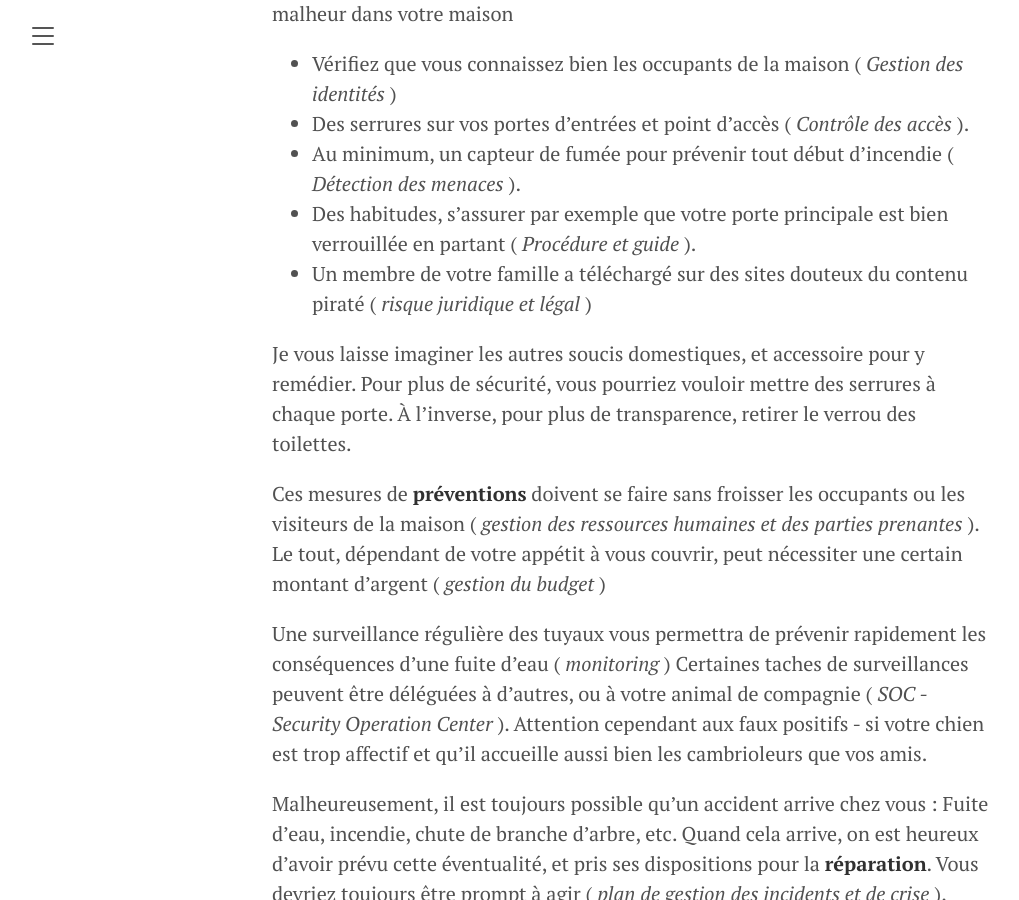
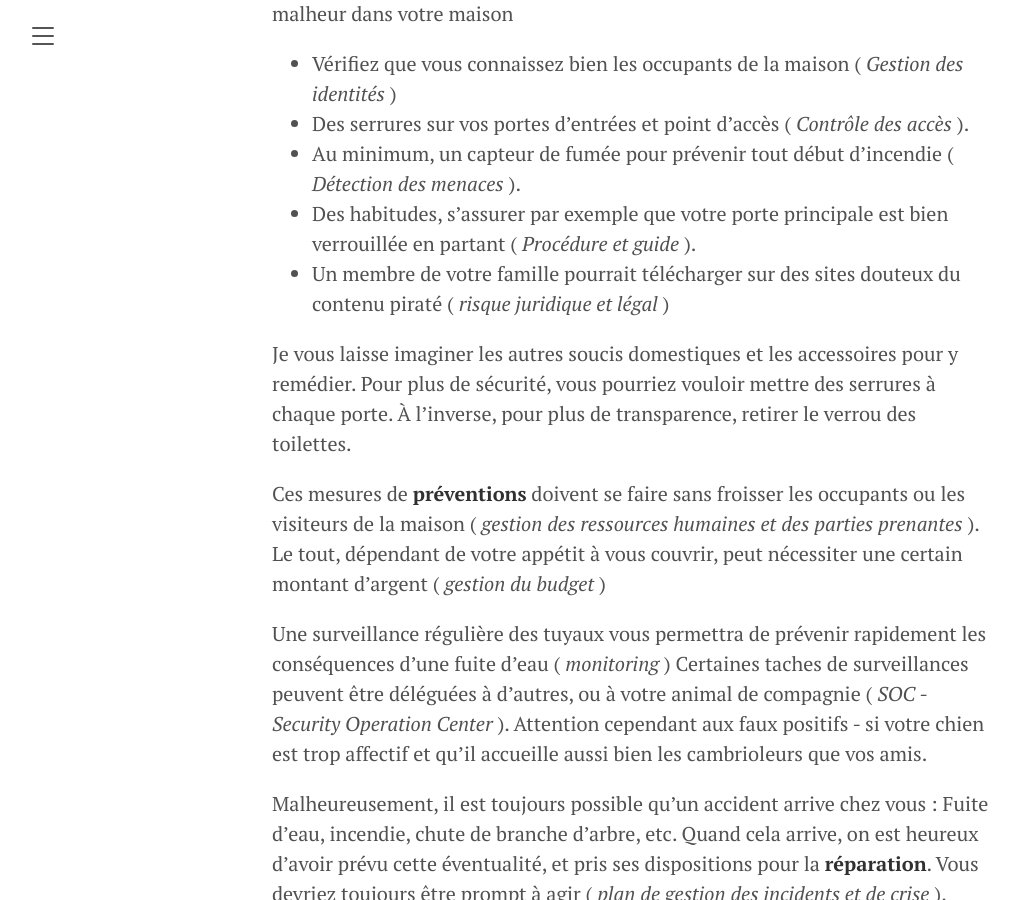
Before and after one commit to rvillemeur/rvillemeur.github.io, a Jekyll site: the page built from _posts/2025-11-05-introduction-cyber.md, in a window 1280 px wide and 900 px high, scrolled down 710 px. Shown: the whole window, without its empty margins (8-1027 px from the left). Built offline with Jekyll 4.4.1, drawn with Linux system fonts in a browser that asks for light colours.

Commit message:
small update intro cyber

```diff
--- a/_posts/2025-11-05-introduction-cyber.md
+++ b/_posts/2025-11-05-introduction-cyber.md
@@ -24,9 +24,9 @@ La prévention correspond à tout ce que vous mettez en place pour éviter un ma
 - Des serrures sur vos portes d'entrées et point d'accès ( *Contrôle des accès* ).
 - Au minimum, un capteur de fumée pour prévenir tout début d'incendie ( *Détection des menaces* ).
 - Des habitudes, s'assurer par exemple que votre porte principale est bien verrouillée en partant ( *Procédure et guide* ).
-- Un membre de votre famille a téléchargé sur des sites douteux du contenu piraté ( *risque juridique et légal* )
+- Un membre de votre famille pourrait télécharger sur des sites douteux du contenu piraté ( *risque juridique et légal* )
 
-Je vous laisse imaginer les autres soucis domestiques, et accessoire pour y remédier.  Pour plus de sécurité, vous pourriez vouloir mettre des serrures à chaque porte. À l'inverse, pour plus de transparence, retirer le verrou des toilettes.
+Je vous laisse imaginer les autres soucis domestiques et les accessoires pour y remédier.  Pour plus de sécurité, vous pourriez vouloir mettre des serrures à chaque porte. À l'inverse, pour plus de transparence, retirer le verrou des toilettes.
 
 Ces mesures de **préventions** doivent se faire sans froisser les occupants ou les visiteurs de la maison ( *gestion des ressources humaines et des parties prenantes* ). Le tout, dépendant de votre appétit à vous couvrir, peut nécessiter une certain montant d'argent ( *gestion du budget* )
 
```
